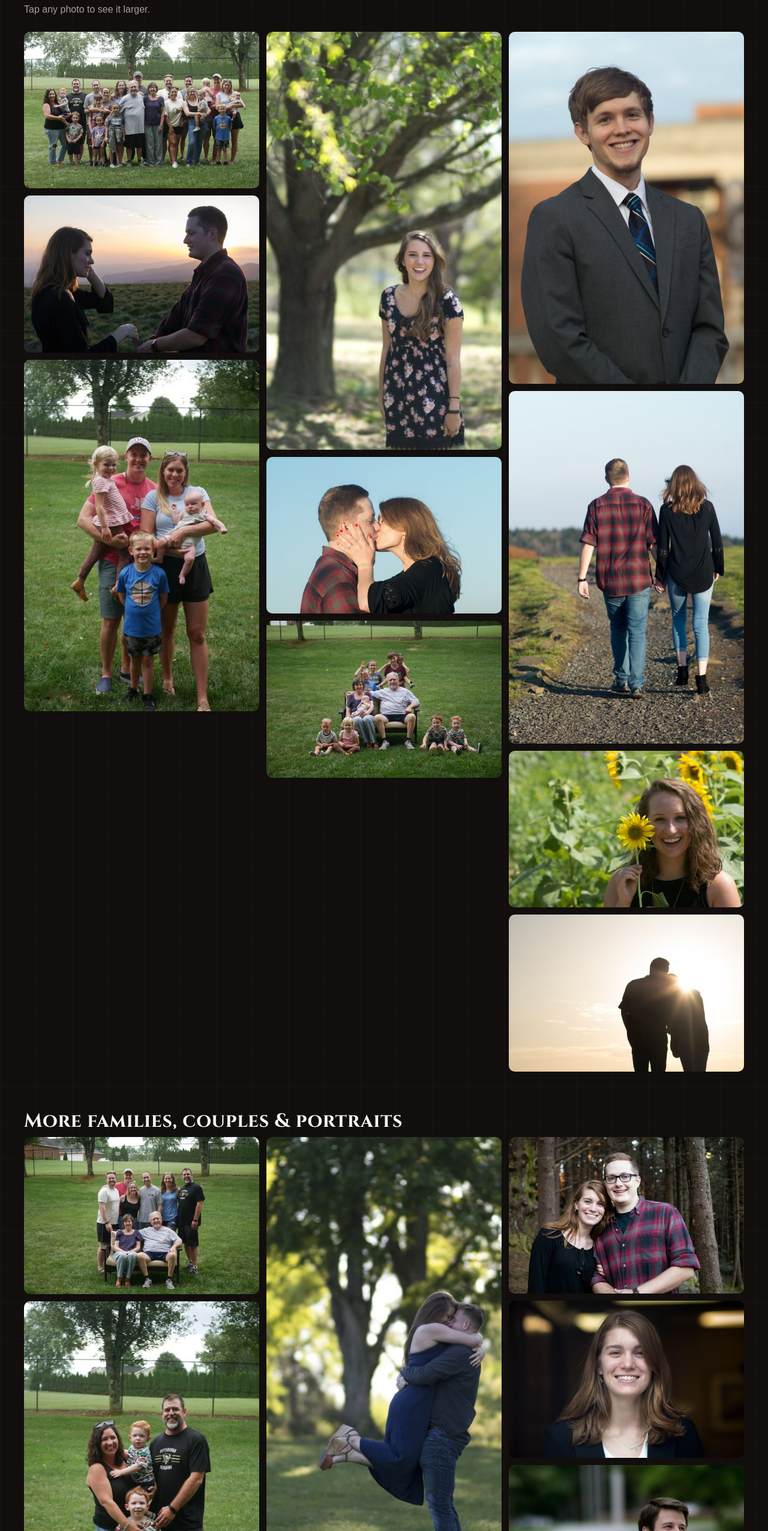
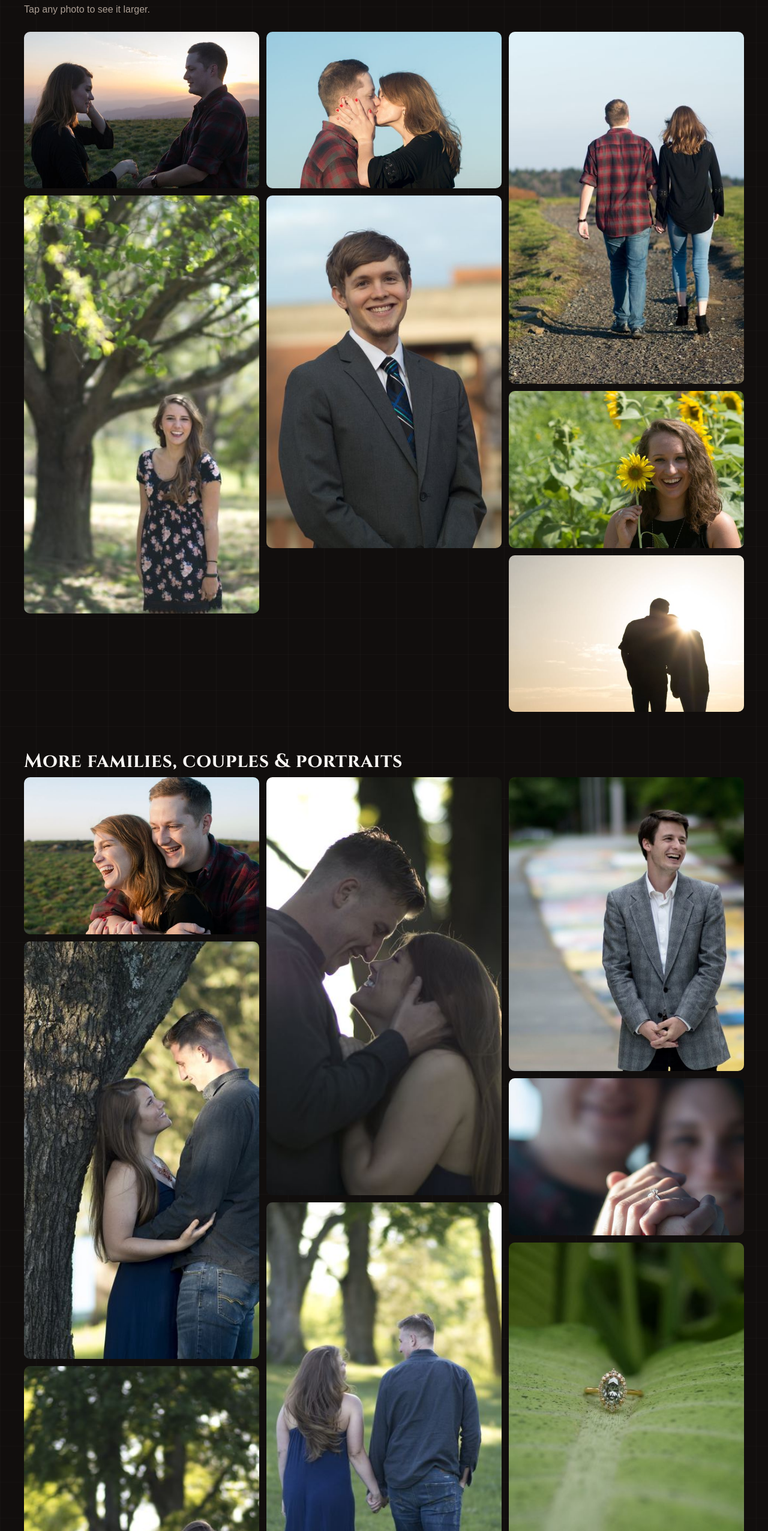
Before and after one commit to blaisforrest/blaisforrest.github.io, a plain HTML site: page photography.html in a window 1280 px wide. Shown: the part 1129-3682 px from the top of the page at 60% size. Drawn offline with Linux system fonts and the light colour scheme.

Commit message:
Photography page: remove the personal family photos
Co-Authored-By: Claude Opus 5.5 <noreply@anthropic.com>
Claude-Session: https://claude.ai/code/session_012fPbxdW8RHu4aWC6hhTmmW

```diff
--- a/photography.html
+++ b/photography.html
@@ -126,12 +126,9 @@
       <h2>Recent work</h2>
       <p class="ph-sub">Tap any photo to see it larger.</p>
       <div class="gal-grid">
-          <a href="images/photography/families/families-06.jpg" data-lb><img src="images/photography/families/families-06-sm.jpg" width="1600" height="1067" loading="lazy" alt="Extended family photo in a backyard"></a>
           <a href="images/photography/couples/couples-01.jpg" data-lb><img src="images/photography/couples/couples-01-sm.jpg" width="1600" height="1066" loading="lazy" alt="Couples session in East Tennessee"></a>
-          <a href="images/photography/families/families-05.jpg" data-lb><img src="images/photography/families/families-05-sm.jpg" width="1070" height="1600" loading="lazy" alt="Family photo session"></a>
           <a href="images/photography/portraits/portraits-01.jpg" data-lb><img src="images/photography/portraits/portraits-01-sm.jpg" width="900" height="1600" loading="lazy" alt="Senior portrait"></a>
           <a href="images/photography/couples/couples-03.jpg" data-lb><img src="images/photography/couples/couples-03-sm.jpg" width="1600" height="1066" loading="lazy" alt="Couples session in East Tennessee"></a>
-          <a href="images/photography/families/families-03.jpg" data-lb><img src="images/photography/families/families-03-sm.jpg" width="1600" height="1070" loading="lazy" alt="Family photo session"></a>
           <a href="images/photography/headshots/headshots-01.jpg" data-lb><img src="images/photography/headshots/headshots-01-sm.jpg" width="1066" height="1600" loading="lazy" alt="Headshot"></a>
           <a href="images/photography/couples/couples-05.jpg" data-lb><img src="images/photography/couples/couples-05-sm.jpg" width="1066" height="1600" loading="lazy" alt="Couples session in East Tennessee"></a>
           <a href="images/photography/portraits/portraits-04.jpg" data-lb><img src="images/photography/portraits/portraits-04-sm.jpg" width="1600" height="1066" loading="lazy" alt="Portrait session"></a>
@@ -142,9 +139,6 @@
     <section class="ph-sec container" id="people">
       <h2>More families, couples &amp; portraits</h2>
       <div class="gal-grid">
-          <a href="images/photography/families/families-01.jpg" data-lb><img src="images/photography/families/families-01-sm.jpg" width="1600" height="1070" loading="lazy" alt="Family photo session"></a>
-          <a href="images/photography/families/families-02.jpg" data-lb><img src="images/photography/families/families-02-sm.jpg" width="1070" height="1600" loading="lazy" alt="Family photo session"></a>
-          <a href="images/photography/families/families-04.jpg" data-lb><img src="images/photography/families/families-04-sm.jpg" width="1070" height="1600" loading="lazy" alt="Family photo session"></a>
           <a href="images/photography/couples/couples-02.jpg" data-lb><img src="images/photography/couples/couples-02-sm.jpg" width="1600" height="1066" loading="lazy" alt="Couples session in East Tennessee"></a>
           <a href="images/photography/couples/couples-04.jpg" data-lb><img src="images/photography/couples/couples-04-sm.jpg" width="900" height="1600" loading="lazy" alt="Couples session in East Tennessee"></a>
           <a href="images/photography/couples/couples-06.jpg" data-lb><img src="images/photography/couples/couples-06-sm.jpg" width="900" height="1600" loading="lazy" alt="Couples session in East Tennessee"></a>
```
Also changed, not shown: images/photography/families/families-01-sm.jpg (deleted), images/photography/families/families-01.jpg (deleted), images/photography/families/families-02-sm.jpg (deleted), images/photography/families/families-02.jpg (deleted), images/photography/families/families-03-sm.jpg (deleted), images/photography/families/families-03.jpg (deleted), images/photography/families/families-04-sm.jpg (deleted), images/photography/families/families-04.jpg (deleted), images/photography/families/families-05-sm.jpg (deleted), images/photography/families/families-05.jpg (deleted), images/photography/families/families-06-sm.jpg (deleted), images/photography/families/families-06.jpg (deleted).
